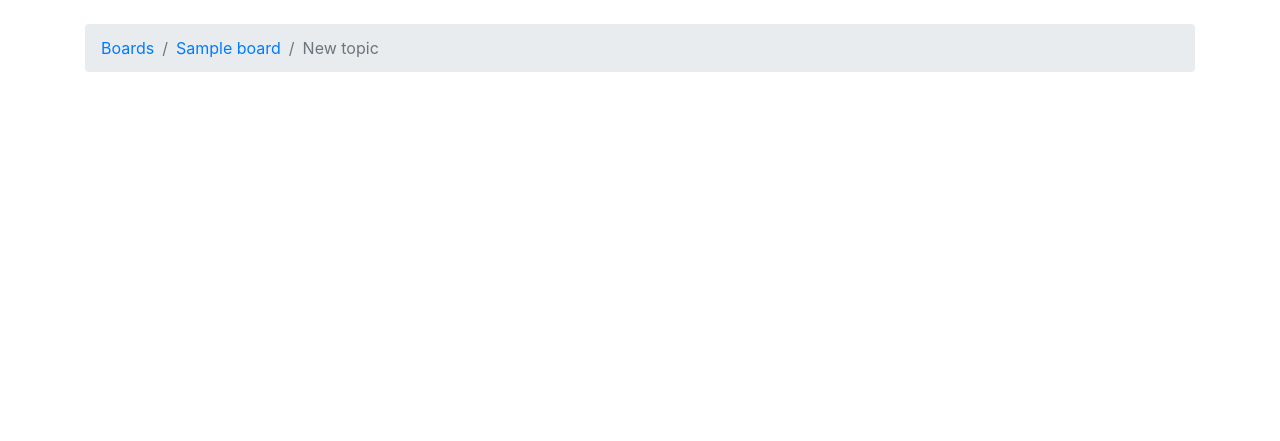
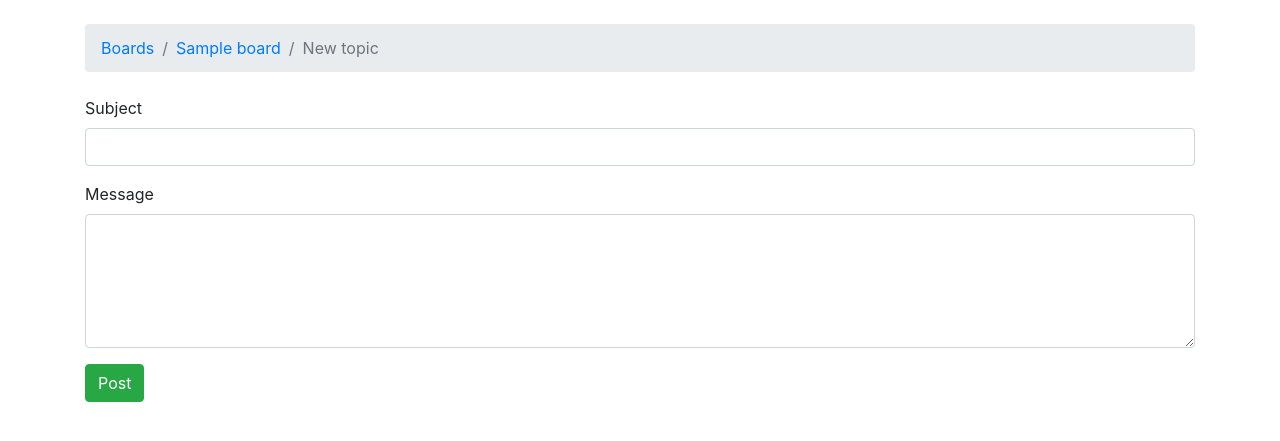
Before and after one commit to mekicha/forum-app, a Django app: page /boards/1/new/ in a window 1280 px wide. Shown: the part 56-497 px from the top of the page. Run offline with Django 3.2, Linux system fonts and the light colour scheme; tables that the repository leaves empty hold one stand-in row (values such as "Sample post"); some libraries are stand-ins or nearby versions; some web fonts are replaced.

Commit message:
add form to create new post

```diff
--- a/templates/new_topic.html
+++ b/templates/new_topic.html
@@ -9,5 +9,16 @@
 {% endblock %}
 
 {% block content %}
-
+  <form method="post">
+    {% csrf_token %}
+    <div class="form-group">
+      <label for="id_subject">Subject</label>
+      <input type="text" class="form-control" id="id_subject" name="subject">
+    </div>
+    <div class="form-group">
+      <label for="id_message">Message</label>
+      <textarea class="form-control" id="id_message" name="message" rows="5"></textarea>
+    </div>
+    <button type="submit" class="btn btn-success">Post</button>
+  </form>
 {% endblock %}
```
